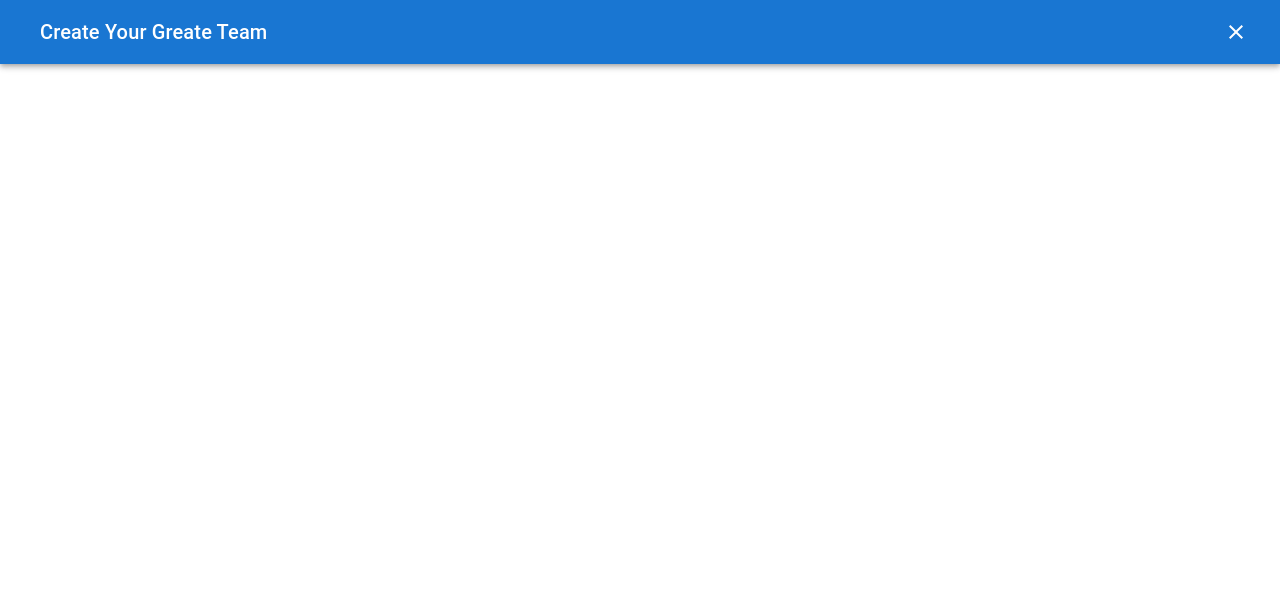
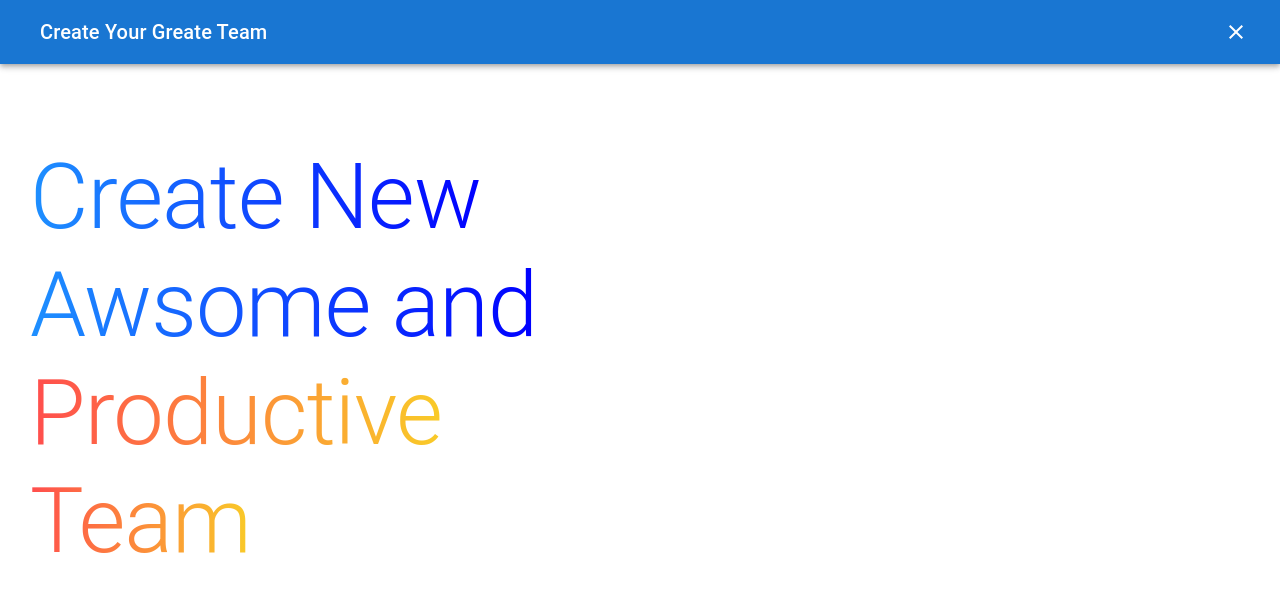
Before and after one commit to RamazaniMwemedi/Covale-Web-Version, a Next.js app in the folder soga/: page /components/CreateTeam in a window 1280 px wide. Shown: the top 592 px of the page. Built offline with nearby package versions, Linux system fonts and the light colour scheme.

Commit message:
Added the Left side of creating a new Team

```diff
--- a/soga/pages/components/CreateTeam.js
+++ b/soga/pages/components/CreateTeam.js
@@ -19,7 +19,6 @@ const Transition = React.forwardRef(function Transition(props, ref) {
 });
 
 const CreateTeam = ({ toggleShowTeam }) => {
-
   return (
     <div>
       <Dialog
@@ -45,7 +44,49 @@ const CreateTeam = ({ toggleShowTeam }) => {
         </AppBar>
         {/* Body */}
         <Box>
-
+          {/* Left */}
+          <Box
+            sx={{
+              padding: "30px",
+              paddingTop: "80px",
+            }}
+          >
+            <Typography
+              variant="h2"
+              sx={{
+                fontSize: "90px",
+                color: "linear-gradient(-90deg, red, yellow)",
+              }}
+            >
+              <span className="animated">Create New</span>
+            </Typography>
+            <Typography
+              variant="h2"
+              sx={{
+                fontSize: "90px",
+              }}
+            >
+              <span className="animated1">Awsome and</span>
+            </Typography>
+            <Typography
+              variant="h2"
+              sx={{
+                fontSize: "90px",
+              }}
+            >
+              <span className="animated2">Productive</span>
+            </Typography>
+            <Typography
+              variant="h2"
+              sx={{
+                fontSize: "90px",
+              }}
+            >
+              <span className="animated3">Team</span>
+            </Typography>
+          </Box>
+          {/* Right */}
+          <Box></Box>
         </Box>
       </Dialog>
     </div>
--- a/soga/styles/globals.css
+++ b/soga/styles/globals.css
@@ -122,3 +122,76 @@ hr {
 ::-webkit-scrollbar-thumb:hover {
   background: rgb(194, 21, 194);
 }
+
+.animated {
+  font-feature-settings: "rlig" 1, "calt" 0;
+  --content: "Develop.";
+  --padding: 0.05em;
+ --start-color: dodgerblue;
+  --end-color: blue;
+  box-sizing: border-box;
+  animation: 2s infinite;
+  -webkit-background-clip: text;
+  -webkit-text-fill-color: transparent;
+  background-image: linear-gradient(
+    90deg,
+    var(--start-color),
+    var(--end-color)
+  );
+  position: relative;
+  z-index: 1;
+}
+.animated1 {
+  font-feature-settings: "rlig" 1, "calt" 0;
+  --content: "Develop.";
+  --padding: 0.05em;
+  --start-color: dodgerblue;
+  --end-color: blue;
+  box-sizing: border-box;
+  animation: 2s infinite;
+  -webkit-background-clip: text;
+  -webkit-text-fill-color: transparent;
+  background-image: linear-gradient(
+    90deg,
+    var(--start-color),
+    var(--end-color)
+  );
+  position: relative;
+  z-index: 1;
+}
+.animated2 {
+  font-feature-settings: "rlig" 1, "calt" 0;
+  --content: "Develop.";
+  --padding: 0.05em;
+  --start-color: #ff4d4d;
+  --end-color: #f9cb28;
+  box-sizing: border-box;
+  animation: 2s infinite;
+  -webkit-background-clip: text;
+  -webkit-text-fill-color: transparent;
+  background-image: linear-gradient(
+    90deg,
+    var(--start-color),
+    var(--end-color)
+  );
+  position: relative;
+  z-index: 1;
+}
+.animated3 {
+  font-feature-settings: "rlig" 1, "calt" 0;
+  --content: "Develop.";
+  --padding: 0.05em;
+  --start-color: #ff4d4d;
+  --end-color: #f9cb28;
+  box-sizing: border-box;
+  animation: 2s infinite;
+  -webkit-background-clip: text;
+  -webkit-text-fill-color: transparent;
+  background-image: linear-gradient(
+    90deg,
+    var(--start-color),
+    var(--end-color)
+  );
+  position: relative;
+  z-index: 1;
+}
```
